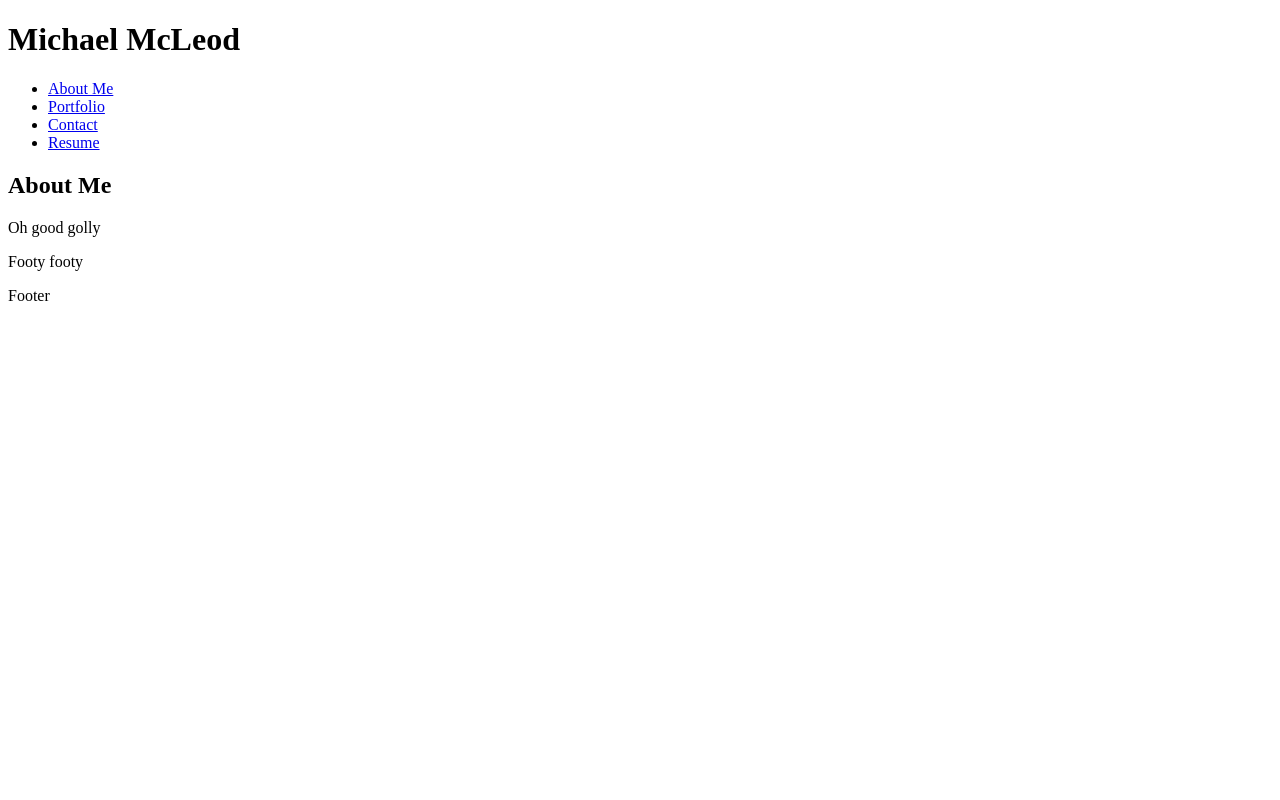
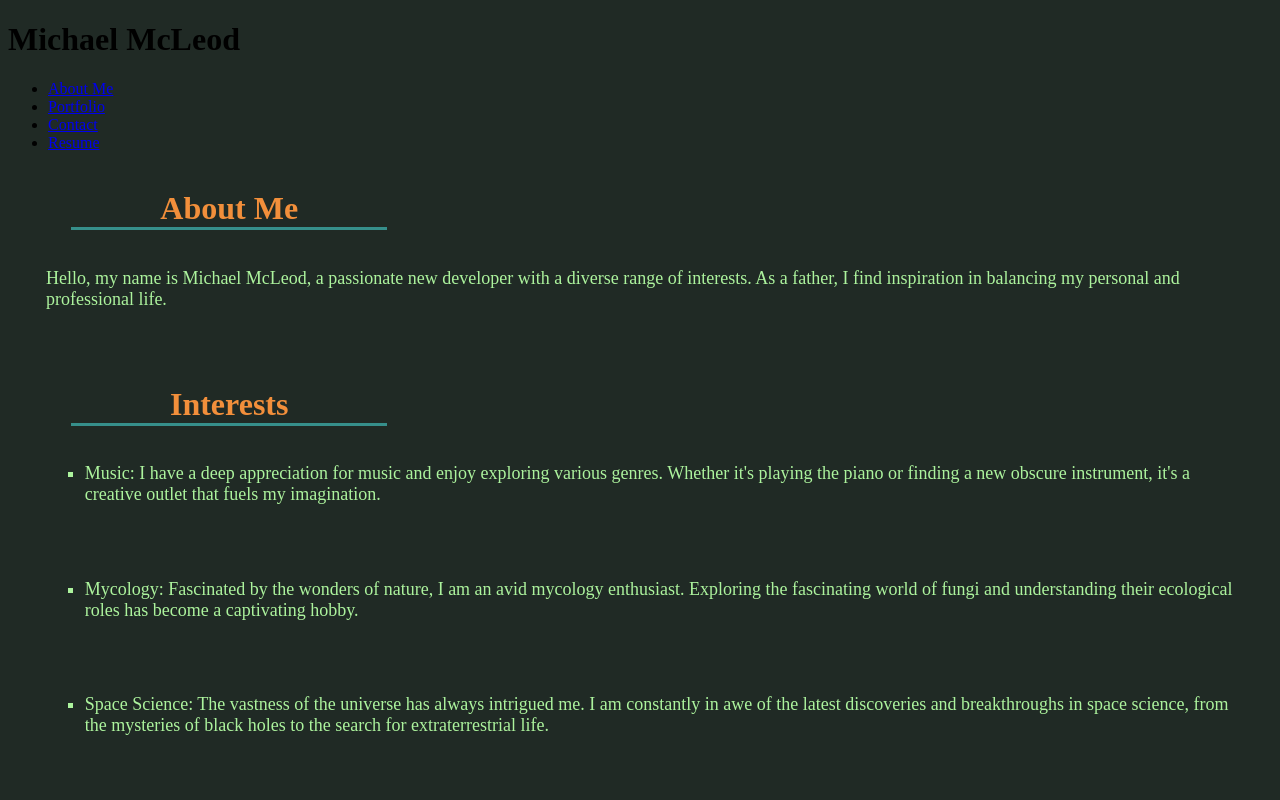
Before and after one commit to ChemicalModel/McLeod_React_Portfolio, a React (Create React App) app: page / in a window 1280 px wide. Shown: the top 800 px of the page. Built offline with nearby package versions, Linux system fonts and the light colour scheme.

Commit message:
styled AboutMe page

```diff
--- a/src/pages/AboutMe/AboutMe.css
+++ b/src/pages/AboutMe/AboutMe.css
@@ -0,0 +1,36 @@
+/* Brand Colors*/
+
+:root {
+    --MYORANGE: #F28F3B;
+    --MYGREEN: #ACF39D;
+    --MYBLUE: #368F8B;
+    --MYBLACK: #1B2021;
+    --MYGREY: #202A25;
+}
+
+* {
+    /* outline: 1px solid red;
+    border: 1px solid green; */
+    background-color: #202A25;
+}
+
+.about-me {
+    background-color: var(--MYGREY);
+}
+
+.about-me h2, .about-me h3 {
+    color: var(--MYORANGE);
+    border-bottom: 3px solid #368F8B;
+    font-size: xx-large;
+    margin: 3% 70% 3% 5%;
+    display: flex;
+    justify-content: center;
+}
+
+.about-me p, .about-me li {
+    color: var(--MYGREEN);
+    list-style-type: square;
+    font-size: large;
+    margin: 3%;
+    padding-bottom: 3%;
+}
--- a/src/pages/AboutMe/AboutMe.js
+++ b/src/pages/AboutMe/AboutMe.js
@@ -1,11 +1,27 @@
 import React from 'react';
+import './AboutMe.css';
 
 const AboutMe = () => {
   return (
-    <main>
-      <h2>About Me</h2>
-      <p>Oh good golly</p>
-    </main>
+    <section>
+      <div class="about-me">
+        <h2>About Me</h2>
+        <p>Hello, my name is Michael McLeod, a passionate new developer with a diverse range of interests. As a father, I find inspiration in balancing my personal and professional life.</p>
+
+        <h3>Interests</h3>
+        <ul>
+          <li>Music: I have a deep appreciation for music and enjoy exploring various genres. Whether it's playing the piano or finding a new obscure instrument, it's a creative outlet that fuels my imagination.</li>
+          <li>Mycology: Fascinated by the wonders of nature, I am an avid mycology enthusiast. Exploring the fascinating world of fungi and understanding their ecological roles has become a captivating hobby.</li>
+          <li>Space Science: The vastness of the universe has always intrigued me. I am constantly in awe of the latest discoveries and breakthroughs in space science, from the mysteries of black holes to the search for extraterrestrial life.</li>
+        </ul>
+
+        <h3>Goals</h3>
+        <p>Embarking on my journey as a developer, I am passionate about crafting elegant and user-friendly web experiences. With a solid foundation in HTML, CSS, and JavaScript, I am continuously expanding my skills and exploring new technologies to stay at the forefront of web development.</p>
+
+        <p>I am eager to contribute my creativity, problem-solving abilities, and attention to detail to create impactful digital solutions. Through collaboration and continuous learning, I strive to deliver high-quality code and exceptional user experiences.</p>
+      </div>
+
+    </section>
   );
 };
 
```
